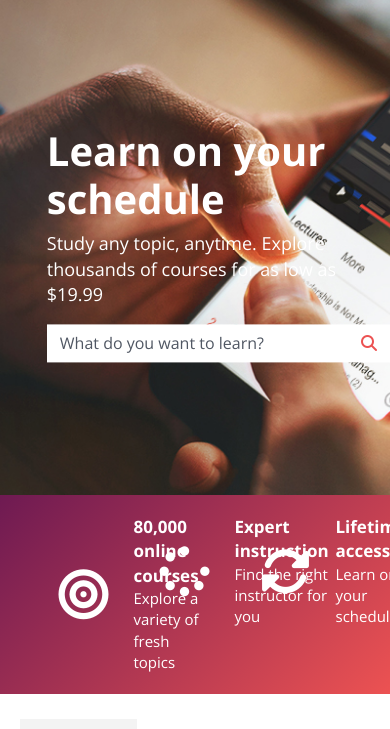
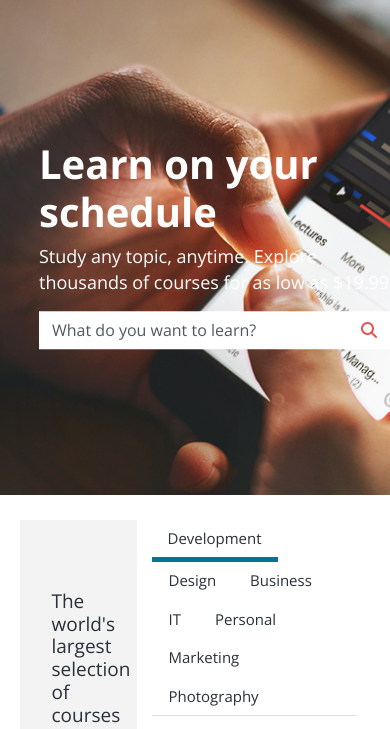
Before and after one commit to nganle2911/CyberLearn_Front-end_Foundation, a plain HTML site: page E-Learning_SASS_Project/index.html in a window 390 px wide. Shown: the part 71-800 px from the top of the page. Drawn offline with nearby package versions, Linux system fonts and the light colour scheme.

Commit message:
Responsive for Cover & Intro

```diff
--- a/E-Learning_SASS_Project/sass/Components/_cover.scss
+++ b/E-Learning_SASS_Project/sass/Components/_cover.scss
@@ -23,4 +23,14 @@
             @include styleFormSearch($color-white-0, $color-white-0, $color-white-0);
         }
     }
+
+
+    // *******************************************************
+    // RESPONSIVE
+    @include responsive("small") {
+        .cover__content {
+            max-width: 400px;
+            left: 10%;
+        }
+    }
 }
--- a/E-Learning_SASS_Project/sass/Layouts/_intro.scss
+++ b/E-Learning_SASS_Project/sass/Layouts/_intro.scss
@@ -32,4 +32,20 @@
             }
         }
     }
+
+    // *****************************************************
+    // RESPONSIVE
+    @include responsive("extra-large") {
+        .intro__content {
+            .intro__item {
+                .intro__icon {
+                    display: none;
+                }
+            }
+        }
+    }
+
+    @include responsive("medium") {
+        display: none;
+    }
 }
```
Also changed, not shown: E-Learning_SASS_Project/css/main.css, 1 other file.
